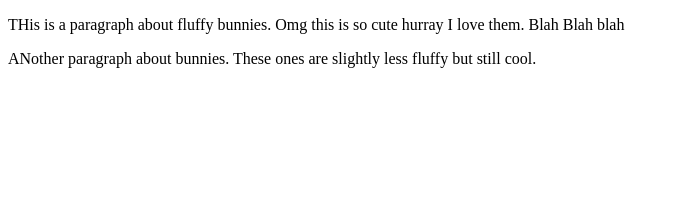
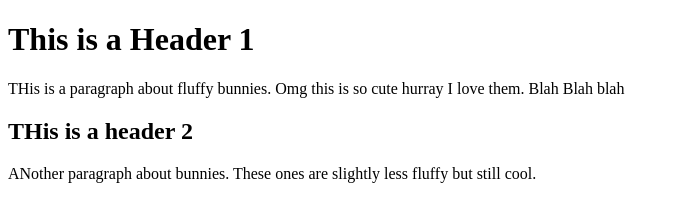
Before and after one commit to profjanna/fluffyBunny, a plain HTML site: page index.html in a window 1280 px wide. Shown: the whole page, without its empty margins (0-680 px from the left). Drawn offline with Linux system fonts and the light colour scheme.

Commit message:
Update index.html

```diff
--- a/index.html
+++ b/index.html
@@ -1,7 +1,12 @@
 <!DOCTYPE html>
 <html>
+<head>
+  <title>Fluffy Bunnies</title>
+</head>
 <body>
+  <h1>This is a Header 1</h1>
   <p> THis is a paragraph about fluffy bunnies. Omg this is so cute hurray I love them. Blah Blah blah</p>
+  <h2>THis is a header 2</h2>
   <p> ANother paragraph about bunnies. These ones are slightly less fluffy but still cool. </p>
 </body>
 </html>
```
